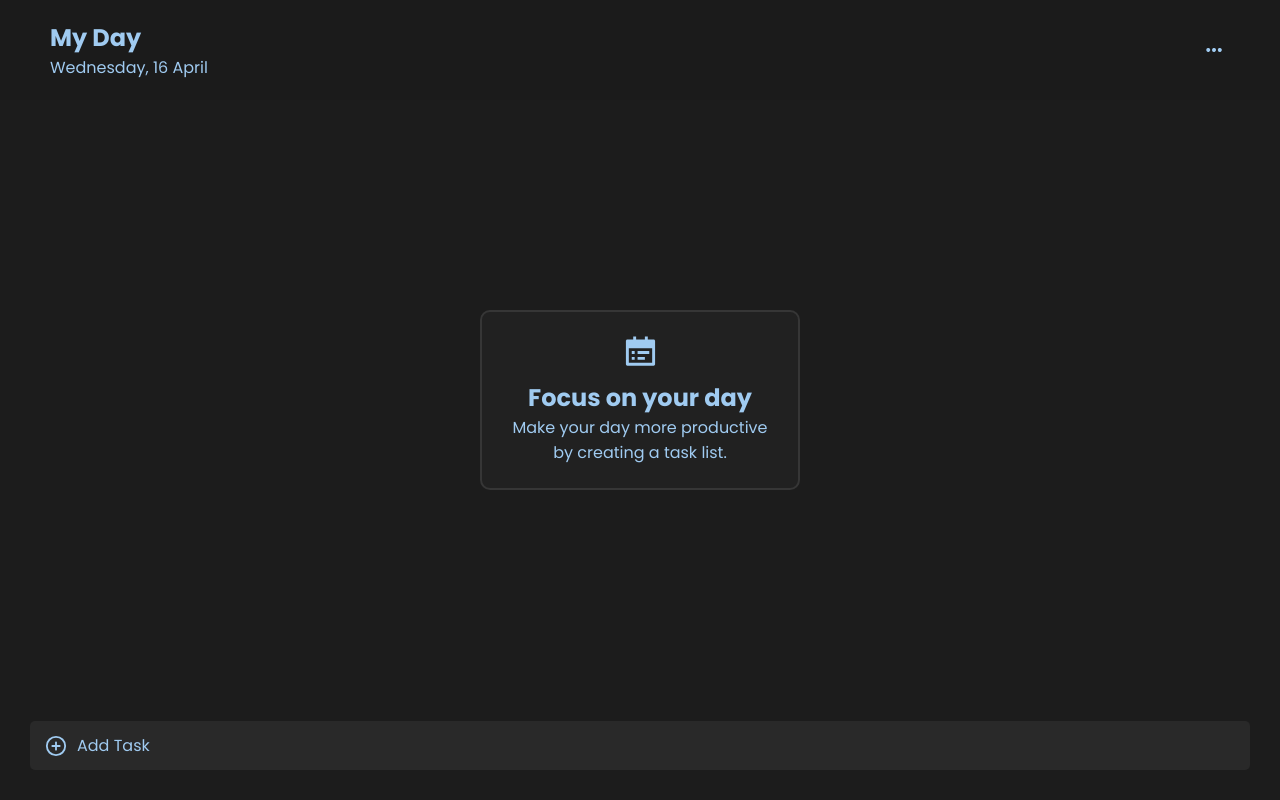
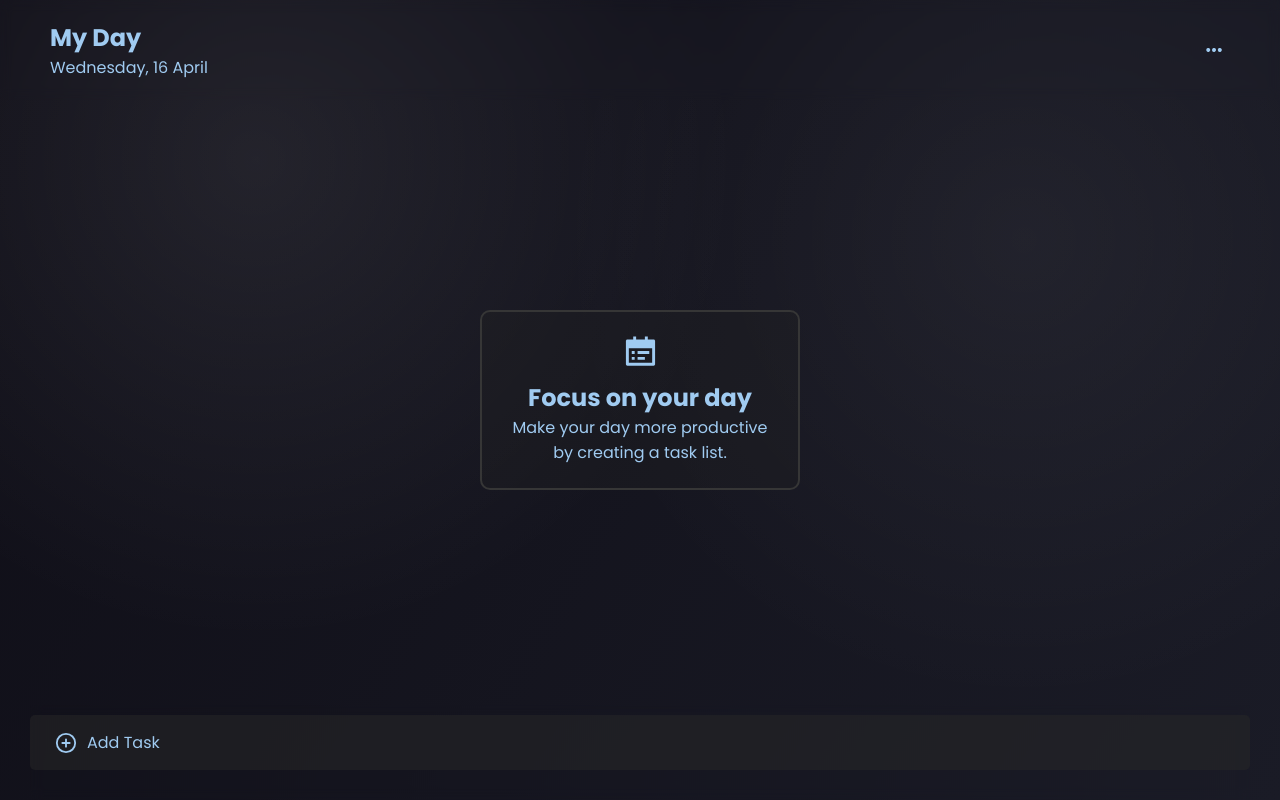
Before and after one commit to TonyStark-19/to-do-app, a React (Create React App) app: page / in a window 1280 px wide. Built offline with nearby package versions, Linux system fonts and the light colour scheme.

Commit message:
Added improvements

```diff
--- a/src/App.css
+++ b/src/App.css
@@ -10,8 +10,8 @@
 /* container */
 
 .container {
-  background: #1c1c1c;
-  height: 100vh;
+  background: transparent;
+  min-height: 100vh;
   width: 100%;
 }
 
@@ -25,7 +25,7 @@
   align-items: center;
   position: fixed;
   width: 100%;
-  background-color: rgba(28, 28, 28, 0.9);
+  background-color: transparent;
   backdrop-filter: blur(6px);
 }
 
@@ -49,7 +49,7 @@
 }
 
 .icon-wrap:hover {
-  background: #292929;
+  background: rgba(41, 41, 41, 0.5);
 }
 
 /* tasks */
@@ -61,7 +61,7 @@
   display: flex;
   flex-direction: column;
   justify-content: space-between;
-  background: #1c1c1c;
+  background: transparent;
 }
 
 /* feedback message */
@@ -108,7 +108,7 @@
   right: 5px;
   top: 90px;
   width: 300px;
-  background-color: #212121;
+  background-color: #1c1b2a;
   padding: 20px;
   border-radius: 5px;
   border: 2px solid #363636;
@@ -198,7 +198,7 @@
   transform: translate(-50%, -50%);
   cursor: default;
   border: 2px solid #363636;
-  background: #212121;
+  background: rgba(33, 33, 33, 0.3);
   display: flex;
   justify-content: center;
   align-items: center;
@@ -218,7 +218,7 @@
 /* task item */
 
 .task-item {
-  background: #292929;
+  background: rgba(41, 41, 41, 0.5);
   border-radius: 5px;
   padding: 12px 20px;
   display: flex;
@@ -231,7 +231,7 @@
 }
 
 .task-item:hover {
-  background: #363636;
+  background: rgba(54, 54, 54, 0.5);
 }
 
 /* task text wrap */
@@ -278,15 +278,16 @@
   flex: 1;
   display: flex;
   align-items: center;
-  background-color: #1c1c1c;
+  background-color: transparent;
+  backdrop-filter: blur(6px);
 }
 
 /* input box */
 
 .task-input-box {
-  background: #292929;
+  background: rgba(41, 41, 41, 0.5);
   border-radius: 5px;
-  padding: 12px 15px;
+  padding: 15px 25px;
   display: flex;
   flex-direction: row;
   align-items: center;
@@ -295,7 +296,7 @@
 }
 
 .task-input-box:hover {
-  background: #363636;
+  background: rgba(54, 54, 54, 0.5);
 }
 
 .task-input-box .add-icon {
@@ -432,6 +433,12 @@ input::placeholder {
     font-size: 15px;
   }
 
+  /* option box */
+
+  .option-box {
+    width: 98%;
+  }
+
   /* tasks */
 
   .tasks {
@@ -457,6 +464,10 @@ input::placeholder {
   }
 
   /* input box */
+
+  .task-input-box {
+    padding: 15px;
+  }
 
   .task-input-box input {
     font-size: 15px;
--- a/src/App.js
+++ b/src/App.js
@@ -16,10 +16,17 @@ export default function TodoApp() {
   const [themeColor, setThemeColor] = useState('#a0cbf1'); // default theme color
 
   return (
-    <div className='container' style={{ color: themeColor }}>
+    <div
+      className="container"
+      style={{
+        color: themeColor,
+        background: "radial-gradient(circle at 20% 20%, rgba(255,255,255,0.08) 0%, transparent 40%), radial-gradient(circle at 80% 30%, rgba(255,255,255,0.05) 0%, transparent 40%), linear-gradient(120deg, #0f0e17 0%, #1a1b26 100%)"
+      }}
+    >
       <Navbar toggleOptions={() => setShowOptions(!showOptions)} />
       <Task showOptions={showOptions} setShowOptions={setShowOptions}
-        themeColor={themeColor} setThemeColor={setThemeColor} />
+        themeColor={themeColor} setThemeColor={setThemeColor}
+        toggleOptions={() => setShowOptions(!showOptions)} />
     </div>
   );
 }
@@ -63,7 +70,7 @@ function GetDate() {
 }
 
 // tasks
-function Task({ showOptions, setShowOptions, themeColor, setThemeColor }) {
+function Task({ showOptions, toggleOptions, themeColor, setThemeColor }) {
   const [tasks, setTasks] = useState([]); //state for tasks
   const [newTask, setNewTask] = useState(''); //state for new tasks
   const [showDelete, setShowDelete] = useState(false); //state for delete container
@@ -269,7 +276,12 @@ function Task({ showOptions, setShowOptions, themeColor, setThemeColor }) {
                     key={idx}
                     className={`theme ${themeColor === color ? 'selected' : ''}`}
                     style={{ backgroundColor: color }}
-                    onClick={() => setThemeColor(color)}
+                    onClick={() => {
+                      // 1. Set the new theme color
+                      setThemeColor(color);
+                      // 2. Toggle the options div (close the menu)
+                      toggleOptions();
+                    }}
                   />
                 ))}
             </div>
--- a/src/index.js
+++ b/src/index.js
@@ -2,7 +2,6 @@ import React from 'react';
 import ReactDOM from 'react-dom/client';
 import './index.css';
 import App from './App';
-import reportWebVitals from './reportWebVitals';
 
 const root = ReactDOM.createRoot(document.getElementById('root'));
 root.render(
@@ -10,8 +9,3 @@ root.render(
     <App />
   </React.StrictMode>
 );
-
-// If you want to start measuring performance in your app, pass a function
-// to log results (for example: reportWebVitals(console.log))
-// or send to an analytics endpoint. Learn more: https://bit.ly/CRA-vitals
-reportWebVitals();
```
Also changed, not shown: src/index.css (line endings or trailing spaces).
